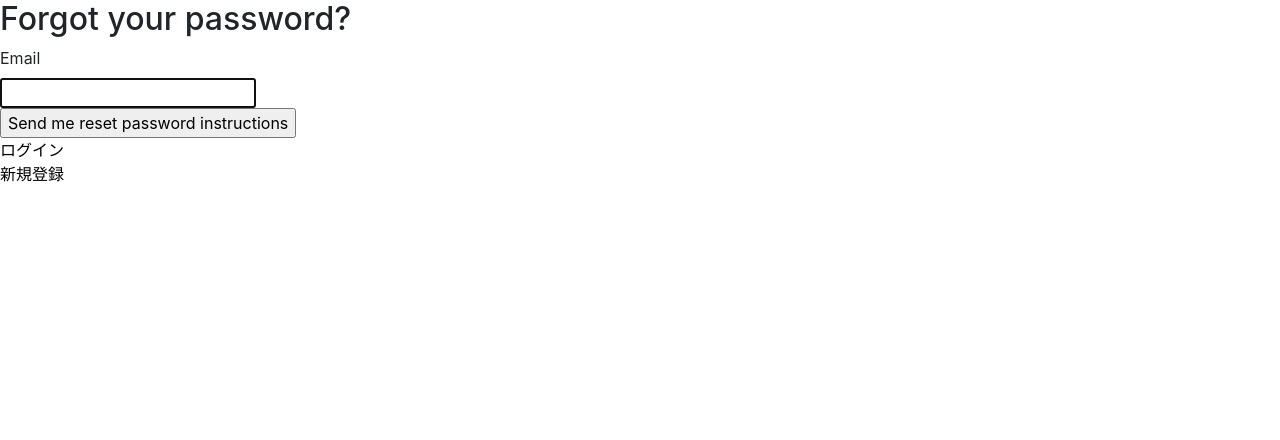
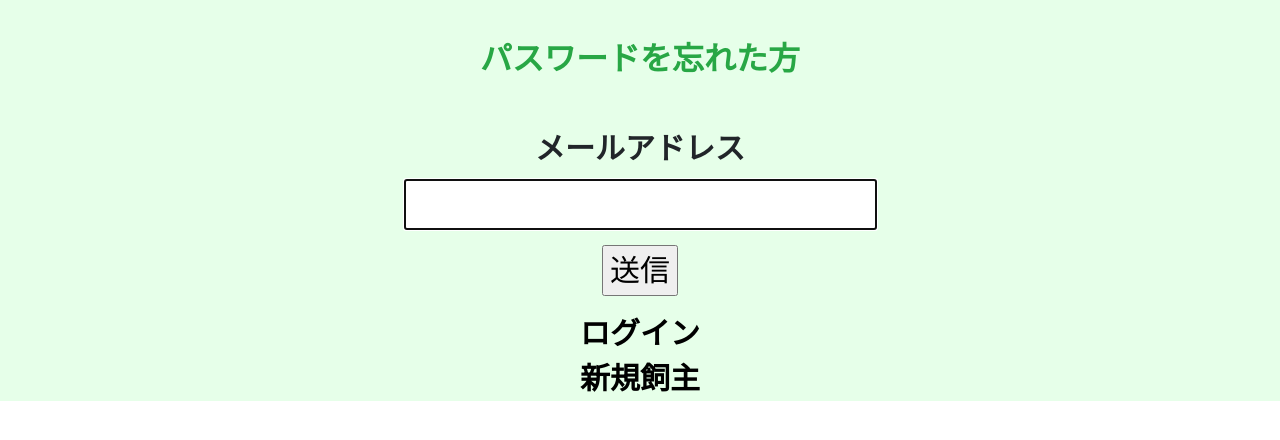
Before and after one commit to kkkkkkkkazuya/WANCHAT, a Rails app: page /users/password/new in a window 1280 px wide. Shown: the part 56-496 px from the top of the page. Run offline with Rails 7, Linux system fonts and the light colour scheme; style sheets or scripts are compiled from the project's sources; some libraries are stand-ins or nearby versions.

Commit message:
ログイン、新規飼主日本語化

```diff
--- a/app/assets/stylesheets/application.scss
+++ b/app/assets/stylesheets/application.scss
@@ -107,7 +107,6 @@ background-color: #E6FFE9;
   color: black;
   background: rgb(0,255,0.5);
   text-align: center;
-  position: absolute;
   top: 64px;
   z-index: 10;
   width: 100%;
@@ -215,3 +214,7 @@ background-color: #E6FFE9;
 .users-edit-button {
   font-size: 20px;
 }
+
+.actions {
+  padding: 15px;
+}
--- a/app/models/user.rb
+++ b/app/models/user.rb
@@ -3,6 +3,4 @@ class User < ApplicationRecord
   # :confirmable, :lockable, :timeoutable, :trackable and :omniauthable
   devise :database_authenticatable, :registerable,
          :recoverable, :rememberable, :validatable
-  validates :name, {presence: true, length: {maximum: 20} }
-  validates :email, {presence: true, uniqueness: true}
 end
--- a/app/views/devise/passwords/new.html.erb
+++ b/app/views/devise/passwords/new.html.erb
@@ -1,16 +1,21 @@
-<h2>Forgot your password?</h2>
-
+<div class="all-users-new">
+  <div class="users-new-title">
+    <h2 class="text-center font-weight-bold text-success">パスワードを忘れた方</h2>
+  </div>
+  <div class="users-new-content text-center font-weight-bold">
     <%= form_for(resource, as: resource_name, url: password_path(resource_name), html: { method: :post }) do |f| %>
       <%= render "devise/shared/error_messages", resource: resource %>
 
       <div class="field">
-    <%= f.label :email %><br />
+        <%= f.label :email, "メールアドレス" %><br />
         <%= f.email_field :email, autofocus: true, autocomplete: "email" %>
       </div>
 
       <div class="actions">
-    <%= f.submit "Send me reset password instructions" %>
+        <%= f.submit "送信" %>
       </div>
     <% end %>
 
     <%= render "devise/shared/links" %>
+  </div>
+</div>
--- a/app/views/devise/shared/_links.html.erb
+++ b/app/views/devise/shared/_links.html.erb
@@ -3,7 +3,7 @@
 <% end %>
 
 <%- if devise_mapping.registerable? && controller_name != 'registrations' %>
-  <%= link_to "新規登録", new_registration_path(resource_name) %><br />
+  <%= link_to "新規飼主", new_registration_path(resource_name) %><br />
 <% end %>
 
 <%- if devise_mapping.recoverable? && controller_name != 'passwords' && controller_name != 'registrations' %>
--- a/app/views/layouts/application.html.erb
+++ b/app/views/layouts/application.html.erb
@@ -26,6 +26,9 @@
             <%= link_to("飼主一覧", users_path)%>
           </div>
           <div class="font-weight-bold p-3">
+            <%= link_to("マイページ", user_path(current_user.id))%>
+          </div>
+          <div class="font-weight-bold p-3">
             <%= link_to("ログアウト", destroy_user_session_path, method: :delete)%>
           </div>
         </div>
@@ -33,7 +36,7 @@
       <% else %>
         <div class="d-flex">
           <div class="font-weight-bold p-3">
-            <%= link_to("WANCHAT", top_path)%>
+            <%= link_to("WANCHAT", "/")%>
           </div>
 
           <div class="font-weight-bold p-3">
--- a/config/routes.rb
+++ b/config/routes.rb
@@ -1,10 +1,9 @@
 Rails.application.routes.draw do
   devise_for :users
-  root to: 'home#top'
   resources :posts
   resources :users, except: [:destroy]
 
-  get "top" => "home#top"
+  get "/" => "home#top"
   get "about" => "home#about"
   get "check" => "home#check"
 end
```
Also changed, not shown: public/user_images/1.jpg (added). Lines whose indentation alone changed are shown as unchanged.
